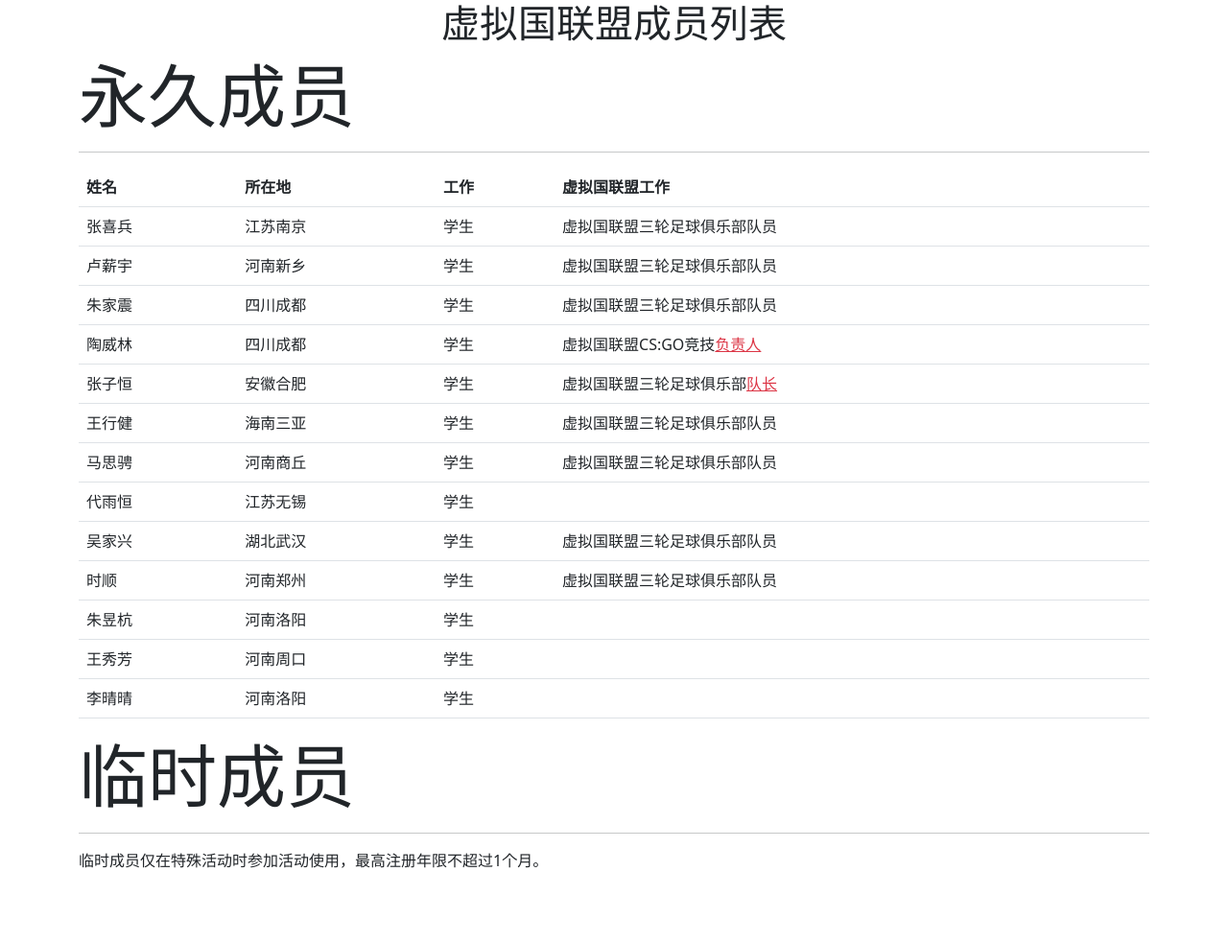
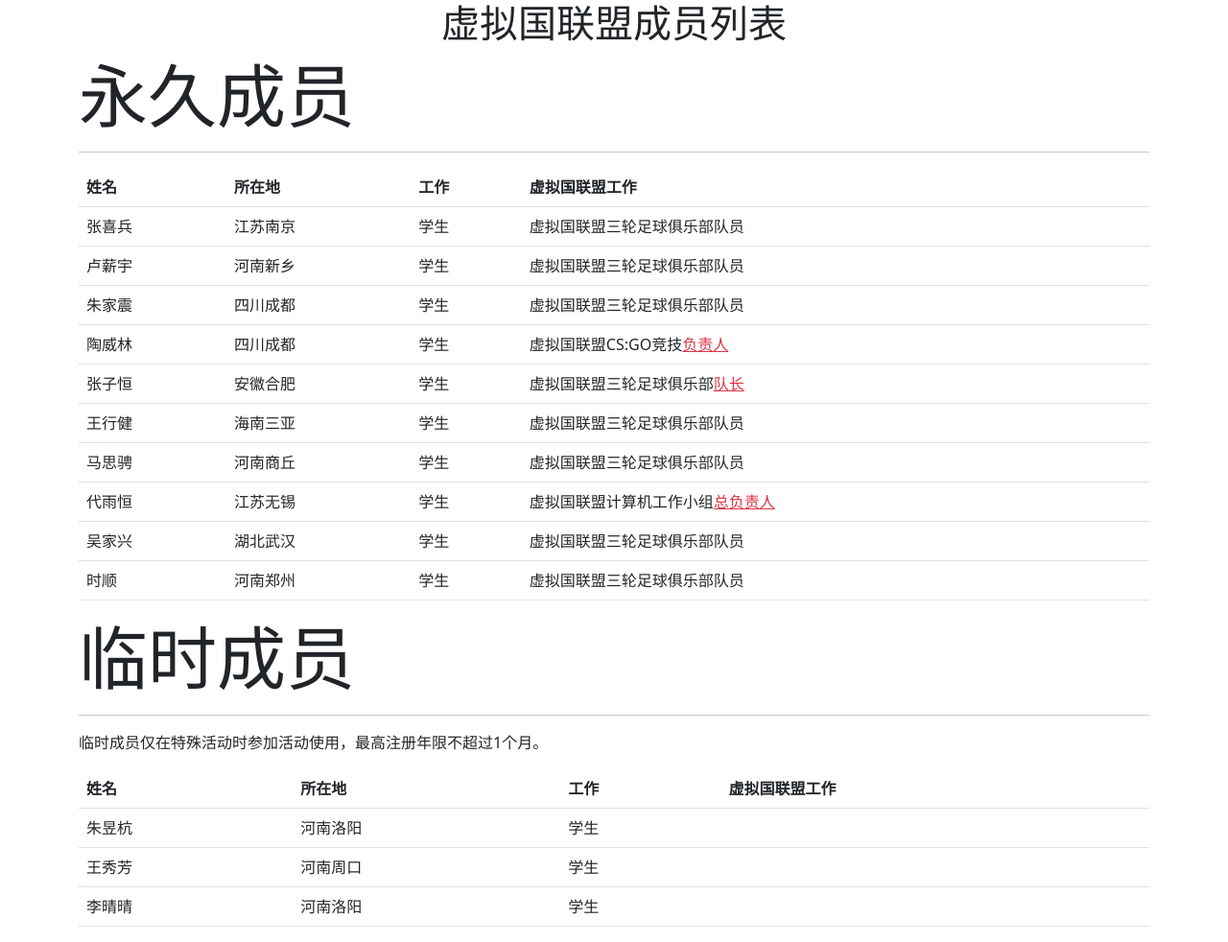
Before and after one commit to qierr/qierr.github.io, a plain HTML site: page unrealunion/memlist.html in a window 1280 px wide. Shown: the whole page at 96% size. Before the commit the page ends 909 px from the top, so only its background shows below. Drawn offline with Linux system fonts and the light colour scheme.

Commit message:
Update memlist.html

```diff
--- a/unrealunion/memlist.html
+++ b/unrealunion/memlist.html
@@ -68,7 +68,7 @@
         <td>代雨恒</td>
         <td>江苏无锡</td>
         <td>学生</td>
-        <td></td>
+        <td>虚拟国联盟计算机工作小组<a class="text-danger">总负责人</a></td>
       </tr>
       <tr>
         <td>吴家兴</td>
@@ -82,6 +82,23 @@
         <td>学生</td>
         <td>虚拟国联盟三轮足球俱乐部队员</td>
       </tr>
+
+
+    </tbody>
+  </table>
+  <h1 class="display-2">临时成员</h1><hr>
+  <p class="card-text">临时成员仅在特殊活动时参加活动使用，最高注册年限不超过1个月。</p>
+  <table class="table table-hover">
+    <thead>
+      <tr>
+        <th>姓名</th>
+        <th>所在地</th>
+        <th>工作</th>
+        <th>虚拟国联盟工作</th>
+      </tr>
+    </thead>
+    <tbody>
+
       <tr>
         <td>朱昱杭</td>
         <td>河南洛阳</td>
@@ -104,8 +121,6 @@
 
     </tbody>
   </table>
-  <h1 class="display-2">临时成员</h1><hr>
-  <p class="card-text">临时成员仅在特殊活动时参加活动使用，最高注册年限不超过1个月。</p>
 </div>
 
 
```
